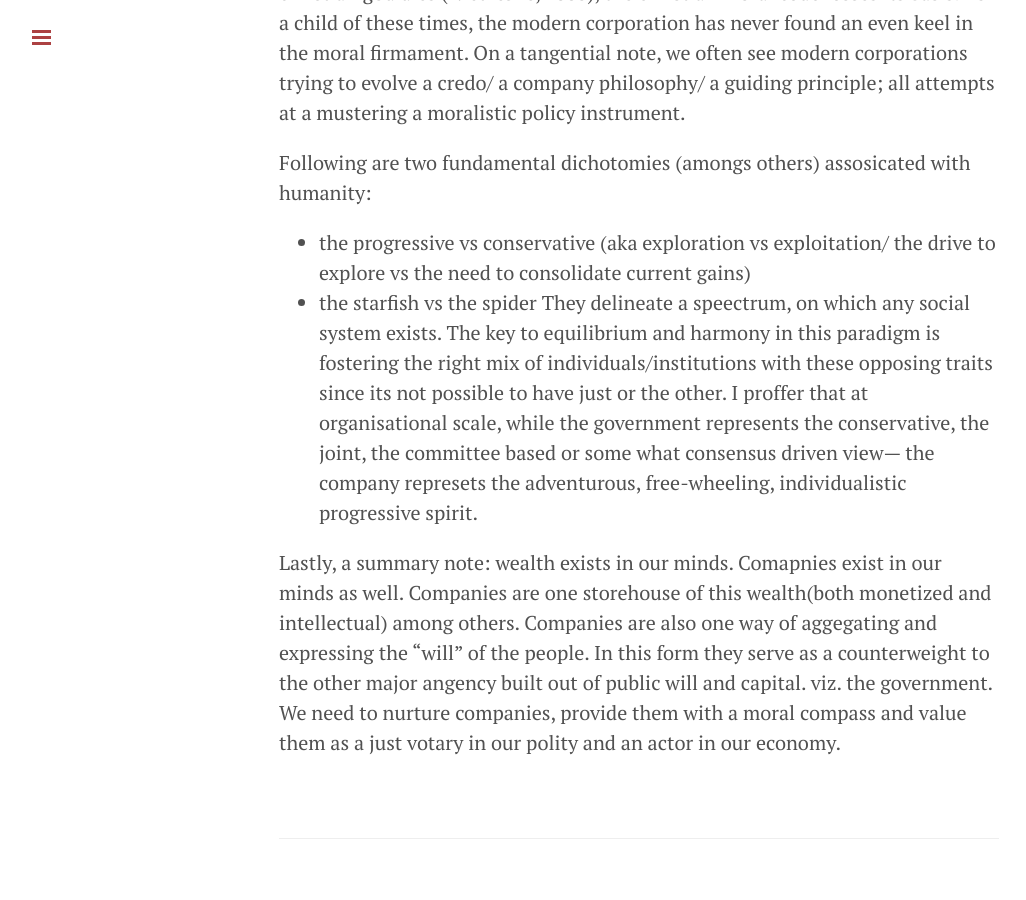
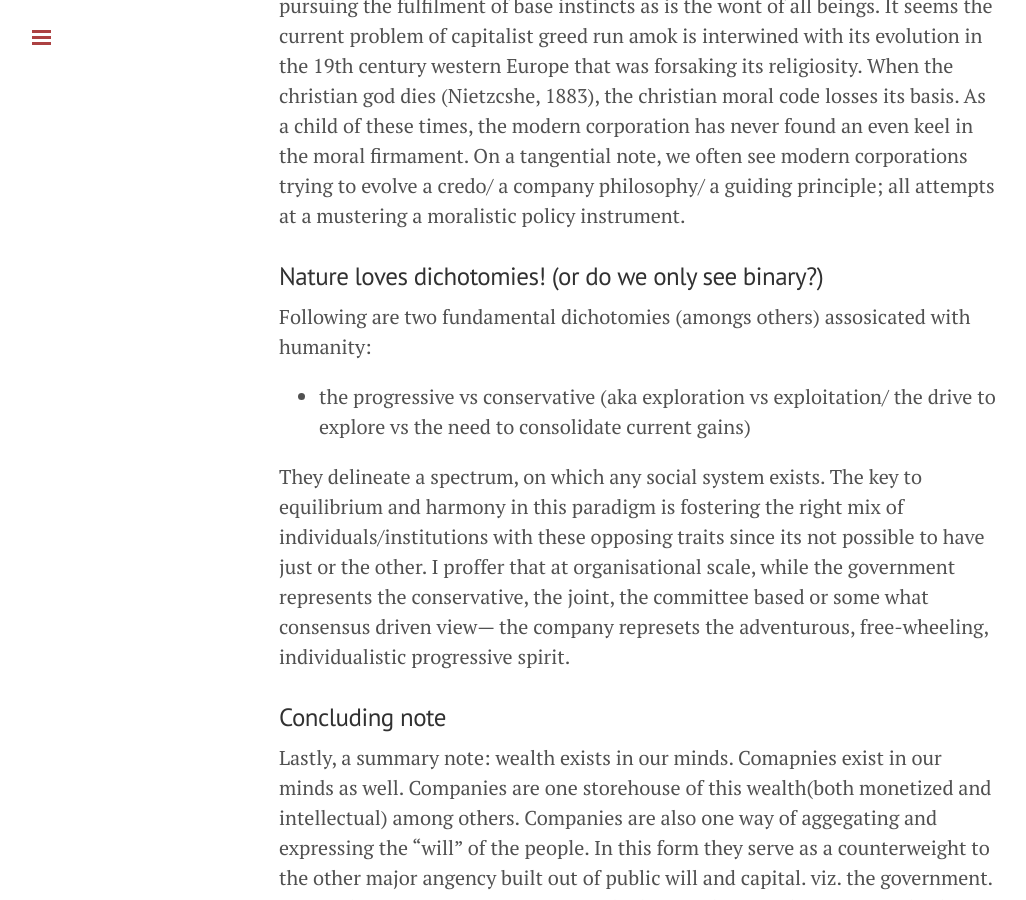
Before and after one commit to auag92/blog, a Jekyll site: the page built from _posts/2020-05-13-company.md, in a window 1280 px wide and 900 px high, scrolled down 1098 px. Shown: the whole window, without its empty margins (1-1027 px from the left). Built offline with Jekyll 4.4.1, drawn with Linux system fonts in a browser that asks for light colours; comment, search, counter and statistics services are not loaded; some of the changed text lies outside the part shown.

Commit message:
formatted

```diff
--- a/_posts/2020-05-13-company.md
+++ b/_posts/2020-05-13-company.md
@@ -35,16 +39,20 @@ times, the modern corporation has never found an even keel in the moral firmamen
 we often see modern corporations trying to evolve a credo/ a company philosophy/ a guiding principle;
 all attempts at a mustering a moralistic policy instrument.
 
+
+### Nature loves dichotomies! (or do we only see binary?)
 Following are two fundamental dichotomies (amongs others) assosicated with humanity:
- * the progressive vs conservative (aka exploration vs exploitation/ the drive to explore vs the need to consolidate current gains)
- * the starfish vs the spider
-They delineate a speectrum, on which any social system exists. The key to equilibrium and
+ * the progressive vs conservative
+ (aka exploration vs exploitation/ the drive to explore vs the need to consolidate current gains)
+
+They delineate a spectrum, on which any social system exists. The key to equilibrium and
 harmony in this paradigm is fostering the right mix of individuals/institutions with these
 opposing traits since its not possible to have just or the other. I proffer that at organisational
 scale, while the government represents the conservative, the joint, the committee based or some what
 consensus driven view--- the company represets the adventurous, free-wheeling, individualistic
 progressive spirit.
 
+### Concluding note
 Lastly, a summary note: wealth exists in our minds. Comapnies exist in our minds as well.
 Companies are one storehouse of this wealth(both monetized and intellectual) among others.
 Companies are also one way of aggegating and expressing the "will" of the people. In this form they
```
Also changed, not shown: other parts of _posts/2020-05-13-company.md (+4 -0 lines).
